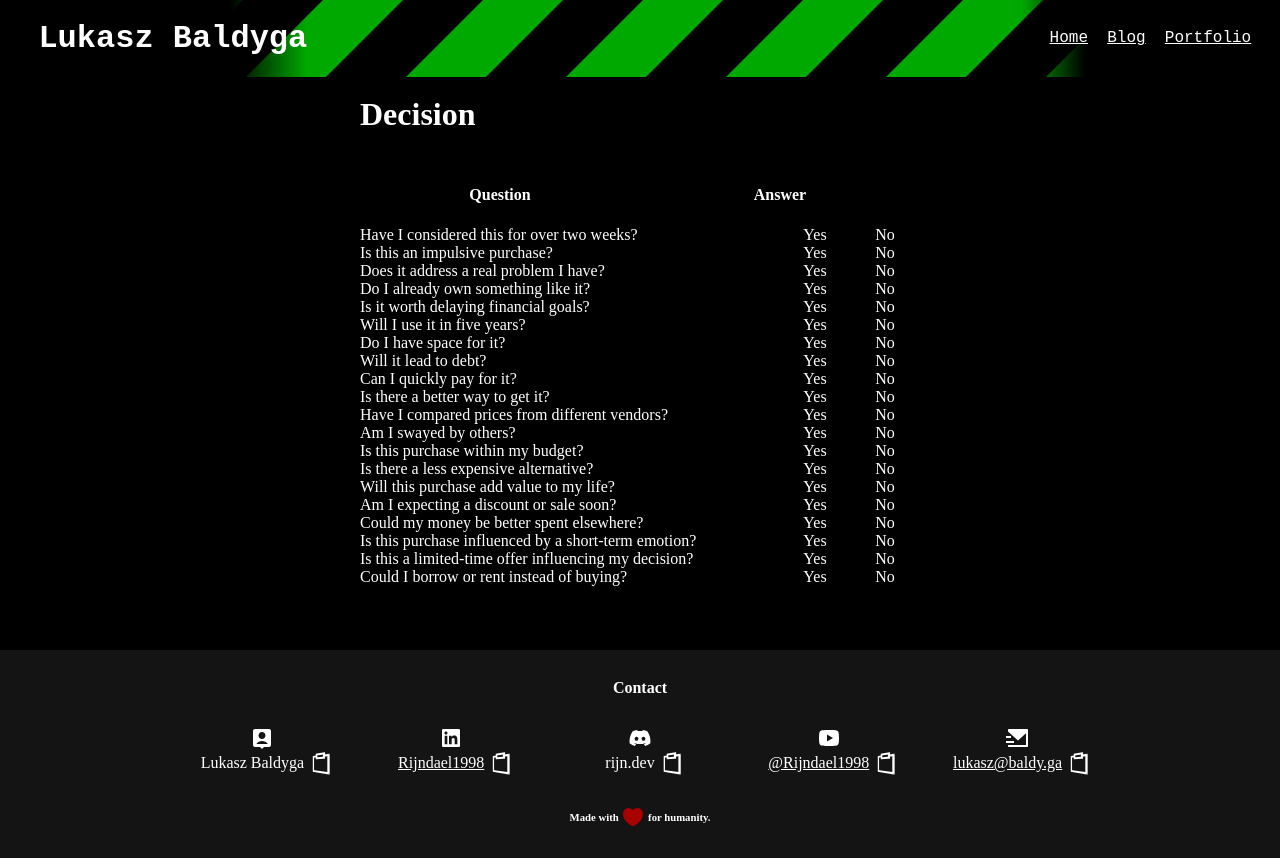
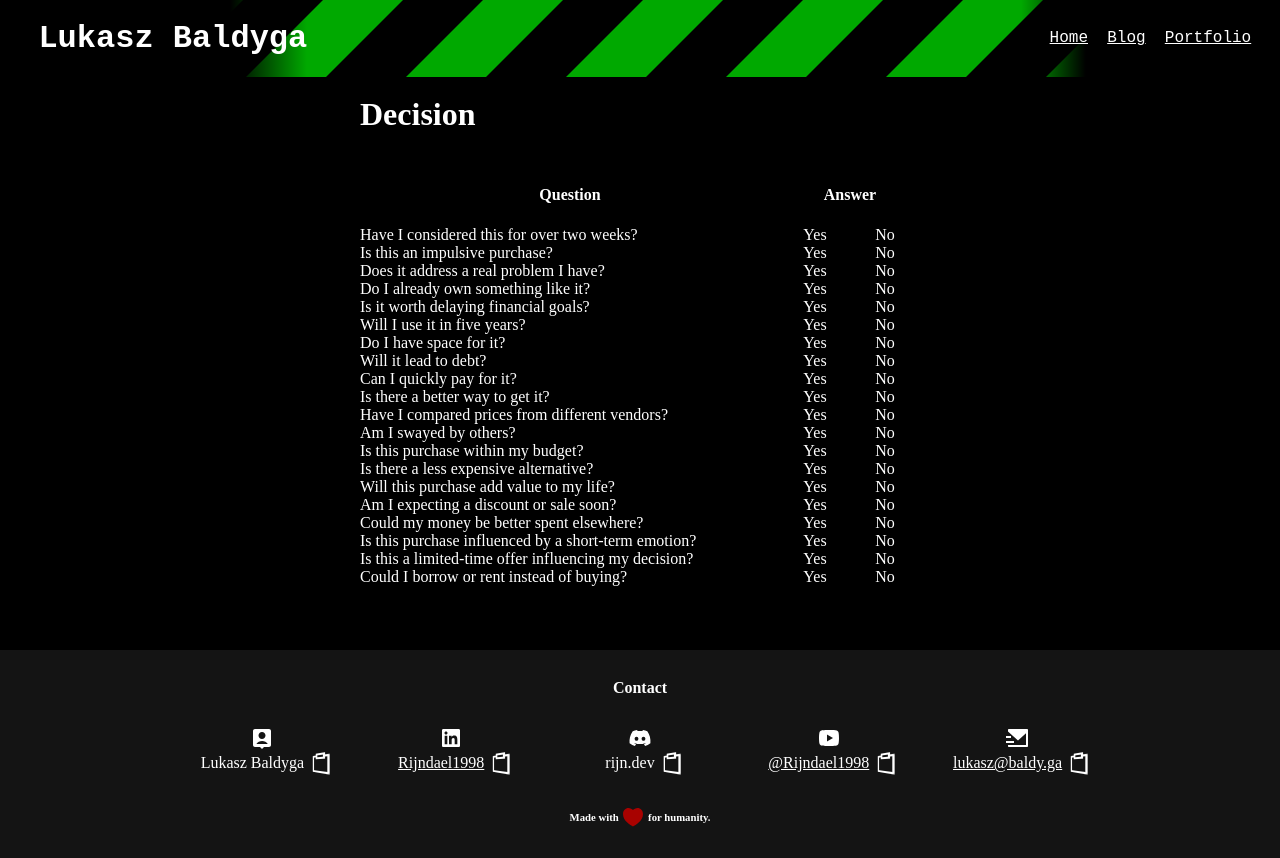
Before and after one commit to Rijndael1998/Website-Neo, a Next.js app: page /portfolio/decision in a window 1280 px wide. Built offline with nearby package versions, Linux system fonts and the light colour scheme; a web font is replaced by a local one.

Commit message:
Updated grid layout in SCSS
Introduced a variable to manage the grid-template-columns property in the decision.module.scss file. This change simplifies future updates to the column proportions by centralizing control over these values.

```diff
--- a/src/app/portfolio/decision/decision.module.scss
+++ b/src/app/portfolio/decision/decision.module.scss
@@ -1,10 +1,12 @@
+$cols: 3fr 1fr;
+
 .table {
     display: grid;
     grid-template-columns: 1fr;
 
     &>.top {
         display: grid;
-        grid-template-columns: 1fr 1fr;
+        grid-template-columns: $cols;
 
         div {
             margin: auto;
@@ -13,7 +15,7 @@
 
     .question {
         display: grid;
-        grid-template-columns: 3fr 1fr;
+        grid-template-columns: $cols;
 
 
         .answer {
```
